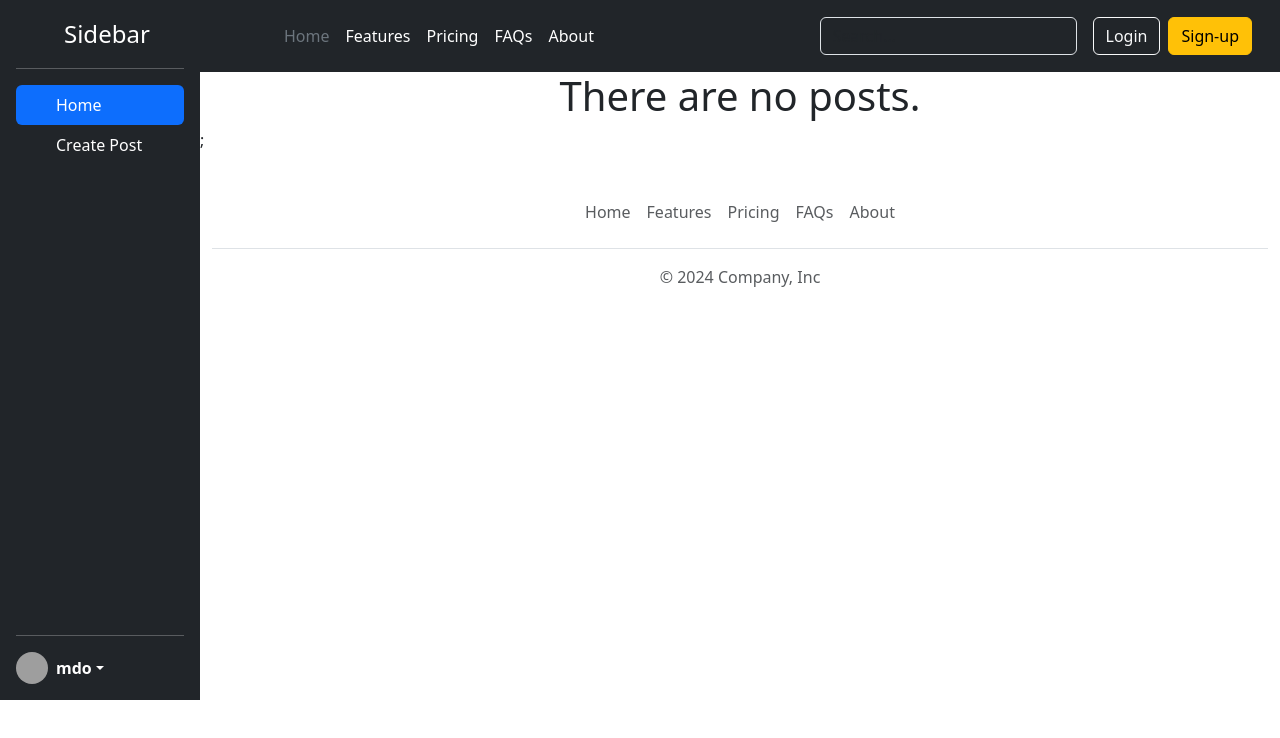
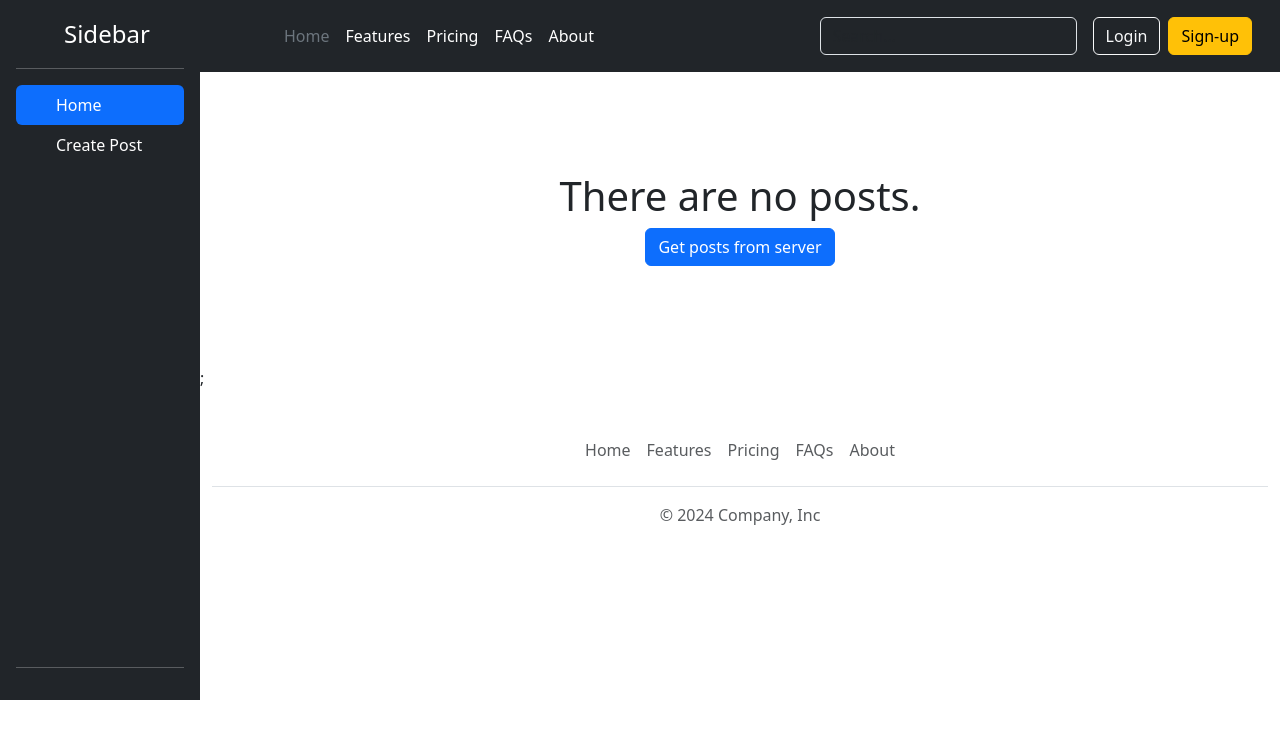
Before and after one commit to yasirse/social-media, a React (Vite) app: page / in a window 1280 px wide. Shown: the top 738 px of the page. Built offline with nearby package versions, Linux system fonts and the light colour scheme; grey boxes are pictures that could not be loaded.

Commit message:
API fetch from server completed

```diff
--- a/src/App.css
+++ b/src/App.css
@@ -24,5 +24,5 @@
     margin-top: 50px;
 }
 .welcome-message{
-
+    margin: 100px 0px ;
 }
--- a/src/components/Post.jsx
+++ b/src/components/Post.jsx
@@ -1,8 +1,9 @@
 import { AiFillDelete } from "react-icons/ai";
+import { BiSolidLike } from "react-icons/bi";
+import { BiSolidDislike } from "react-icons/bi";
 import { useContext } from "react";
 import {PostList} from "../store/post-list-store"
 const Post=({post})=>{
-  //console.log(PostList);
   const {deletePost}=useContext(PostList);
     return (
     <div className="card post-card" style={{width: "30rem"}}>
@@ -12,8 +13,8 @@ const Post=({post})=>{
           <AiFillDelete /></span></h5>
           <p className="card-text">{post.body}</p>
           {post.tags.map((tag)=>(<span key={tag} className="badge text-bg-primary hashtag">{tag}</span>))}
-          <div className="alert alert-success reactions" role="alert">
-            This post has been reacted by {post.reactions} people.
+          <div className="alert alert-success reactions" role="alert"><BiSolidLike />
+          {post.reactions.likes}    <BiSolidDislike /> {post.reactions.dislikes} .
           </div>
         </div>
       </div>);
--- a/src/components/PostList.jsx
+++ b/src/components/PostList.jsx
@@ -4,11 +4,19 @@ import {PostList as PostListData} from "../store/post-list-store"
 import WelcomeMessage from "./Welcome";
 
 const PostList=()=>{
-    const {postList}=useContext(PostListData);
+    const {postList,addIntialPosts}=useContext(PostListData);
+    const handleGetPostsClick=()=>{
+        fetch('https://dummyjson.com/posts')
+        .then(res => res.json())
+        .then((data)=>{addIntialPosts(data.posts)});
+        //.then((obj)=>{console.log(obj.posts[0].title)});
+
+        }
     return(
         <>
-        {postList.length===0&&<WelcomeMessage/>}
+        {postList.length===0&&<WelcomeMessage onGetPostsClick={handleGetPostsClick}/>}
         {postList.map((post)=>{return(<Post key={post.id} post={post}/>)})}
+        {/* {postList.map((post)=>{return(console.log(post.id))})}; */}
         </>
 
     );
--- a/src/components/Sidebar.jsx
+++ b/src/components/Sidebar.jsx
@@ -24,10 +24,7 @@ const Sidebar=({selected,setSelectedTab})=>{
         </ul>
         <hr/>
         <div className="dropdown">
-          <a href="#" className="d-flex align-items-center text-white text-decoration-none dropdown-toggle" data-bs-toggle="dropdown" aria-expanded="false">
-            <img src="https://github.com/mdo.png" alt="" width="32" height="32" className="rounded-circle me-2"/>
-            <strong>mdo</strong>
-          </a>
+
           <ul className="dropdown-menu dropdown-menu-dark text-small shadow">
             <li><a className="dropdown-item" href="#">New project...</a></li>
             <li><a className="dropdown-item" href="#">Settings</a></li>
--- a/src/components/Welcome.jsx
+++ b/src/components/Welcome.jsx
@@ -1,4 +1,7 @@
-const WelcomeMessage=()=>{
-    return <center><h1 className="welcome-message">There are no posts.</h1></center>
+const WelcomeMessage=({onGetPostsClick})=>{
+    return <center className="welcome-message">
+        <h1 >There are no posts.</h1>
+        <button type="button" onClick={onGetPostsClick} className="btn btn-primary">Get posts from server</button>
+    </center>
 }
 export default WelcomeMessage;
--- a/src/store/post-list-store.jsx
+++ b/src/store/post-list-store.jsx
@@ -1,5 +1,10 @@
  import{createContext,useReducer} from "react"
- export const PostList=createContext({postList:[],addPost:()=>{},deletePost:()=>{}});
+ export const PostList=createContext(
+    {postList:[],
+    addPost:()=>{},
+    deletePost:()=>{},
+    addIntialPosts:()=>{},
+});
 
 const postListReducer=(currPostList,action)=>
 {
@@ -11,6 +16,10 @@ const postListReducer=(currPostList,action)=>
         else if(action.type==="ADD_POST")
             {
                 newPostList=[action.payload,...currPostList];
+            }
+        else if(action.type==="ADD_INITIAL_POST")
+            {
+                newPostList=action.payload.posts;
             }
         return newPostList;
 }
@@ -32,6 +41,13 @@ const PostListProvider=({children})=>
                 });
         }
 
+        const addIntialPosts=(posts)=>
+            {
+                dispatchPostList({
+                    type:"ADD_INITIAL_POST",
+                    payload:{posts,},});
+            }
+
         const deletePost=(postId)=>{
        dispatchPostList({
         type:"DELETE_POST",
@@ -41,7 +57,7 @@ const PostListProvider=({children})=>
 
 
     return(
-    <PostList.Provider value={{postList,addPost,deletePost}}>{children}
+    <PostList.Provider value={{postList,addPost,deletePost,addIntialPosts}}>{children}
     </PostList.Provider>
     );
 }
```
